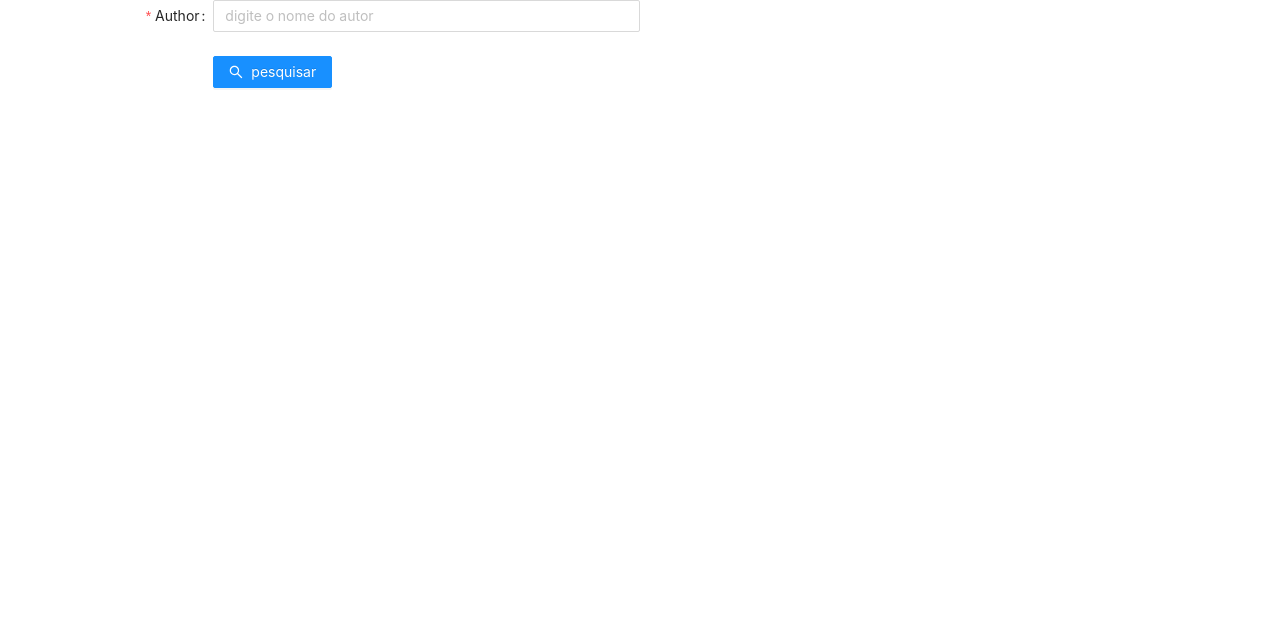
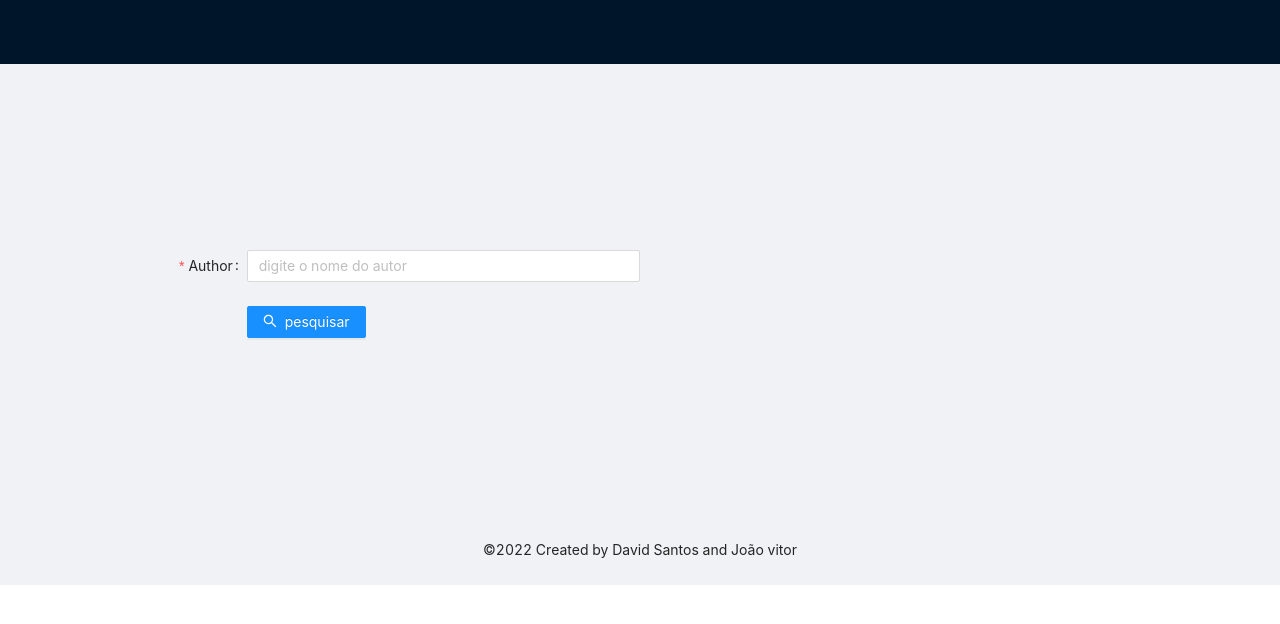
Before and after one commit to daviddevolin/miniprojeto, a Next.js app: page / in a window 1280 px wide. Shown: the top 624 px of the page. Built offline with nearby package versions, Linux system fonts and the light colour scheme.

Commit message:
implementando footer
implementando footer

Co-Authored-By: João Vitor Gomes Dantas <92762467+JoaoVitorGomesDantas@users.noreply.github.com>

```diff
--- a/pages/index.js
+++ b/pages/index.js
@@ -1,12 +1,16 @@
 import React from 'react';
-import { Button, Form, Input } from 'antd';
+import { Button, Form, Input ,Layout, theme, Menu, Breadcrumb } from 'antd';
 import { SearchOutlined } from '@ant-design/icons';
 import "antd/dist/antd.css";
+
 export default function Search(){
     const onFinish =()=>{
         const value = document.getElementById('inputAuthor').value;
         window.location.href= `/searchauthor/${value}`
     }
+    const { Header, Content, Footer } = Layout
+
+
 
     const [form] = Form.useForm();
 
@@ -30,6 +34,33 @@ export default function Search(){
     };
     return(
         <div>
+            <Layout className="layout">
+                <Header>
+                    <div className="logo" />
+                    <Menu
+                    theme="dark"
+                    mode="horizontal"
+                    defaultSelectedKeys={['2']}
+                    items=''
+                    />
+                </Header>
+                <Content
+                    style={{
+                    padding: '0 50px',
+                    margin: '12% 0'
+                    }}
+                >
+                    <Breadcrumb
+                    style={{
+                        margin: '16px 0',
+                    }}
+                    >
+
+                    </Breadcrumb>
+                    <div
+                    className="site-layout-content"
+
+                    >
                         <Form form={form} name="dynamic_rule" onFinish={onFinish}>
                             <Form.Item
                                 {...formItemLayout}
@@ -58,5 +89,16 @@ export default function Search(){
                             </Form.Item>
                         </Form>
                     </div>
+                </Content>
+
+                <Footer
+                    style={{
+                    textAlign: 'center',
+                    }}
+                >
+                    ©2022 Created by David Santos and João vitor
+                </Footer>
+            </Layout>
+        </div>
     );
 }
--- a/pages/searchauthor/[author].js
+++ b/pages/searchauthor/[author].js
@@ -1,10 +1,11 @@
 import useSWR from 'swr';
 import { useRouter } from 'next/router';
-import { Card, Table, Space, Button, Input} from 'antd';
+import {  Spin, Table, Space, Button, Input} from 'antd';
 import React, { useRef, useState } from 'react';
 import { SearchOutlined } from '@ant-design/icons';
 import Highlighter from 'react-highlight-words';
 import "antd/dist/antd.css";
+
 
 export default function AuthorSearch(){
     const router = useRouter();
@@ -23,7 +24,8 @@ export default function AuthorSearch(){
       };
     const {data, error} = useSWR(`https://openlibrary.org/search.json?author=${author}`, fetcher);
     if (error) return <div>falha na requisição...</div>
-    if (!data) return <div>carregando...</div>
+    if (!data) return (
+      <div>carrganndo...</div>)
     if (data.Response=="False")return<div>autor não encontrado...</div>
 
 
```
Lines whose indentation alone changed are shown as unchanged.
